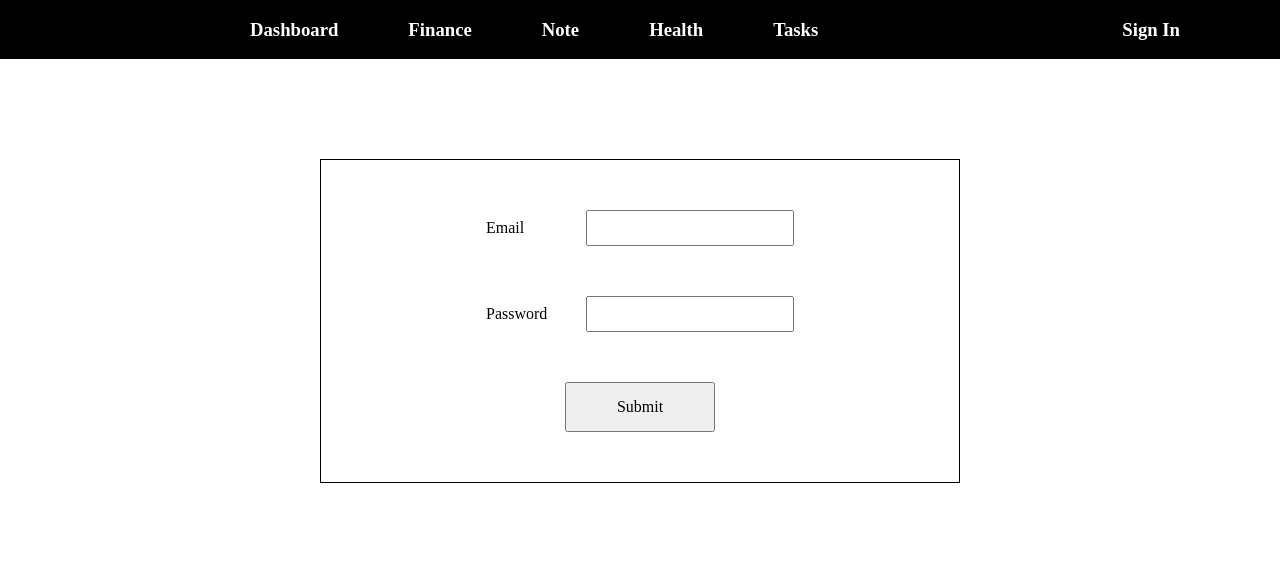
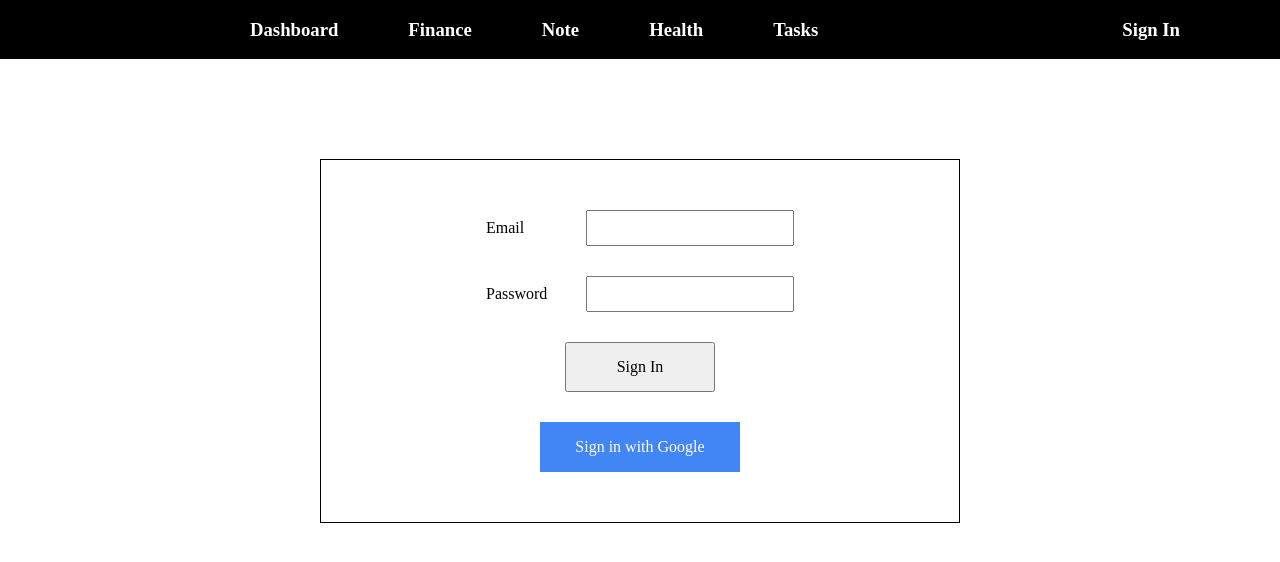
Before and after one commit to ShihYuChang/InfoSnap, a React (Create React App) app: page / in a window 1280 px wide. Both pictures are taken after a click on the button "Sign In". Shown: the top 562 px of the page. Built offline with nearby package versions, Linux system fonts and the light colour scheme; no server answers.

Commit message:
Adding google sign in button style

```diff
--- a/src/components/GoogleLogin.js
+++ b/src/components/GoogleLogin.js
@@ -1,8 +1,18 @@
+import styled from 'styled-components';
 import { useContext } from 'react';
 import { getAuth, signInWithPopup, GoogleAuthProvider } from 'firebase/auth';
 import { UserContext } from '../context/userContext';
 
-export default function Login() {
+const Button = styled.button`
+  width: 200px;
+  height: 50px;
+  background-color: #4285f4;
+  color: white;
+  border: 0;
+  cursor: pointer;
+`;
+
+export default function GoogleLogin() {
   const { setEmail } = useContext(UserContext);
   const provider = new GoogleAuthProvider();
   const auth = getAuth();
@@ -22,5 +32,5 @@ export default function Login() {
       });
   }
 
-  return <button onClick={login}>Login</button>;
+  return <Button onClick={login}>Sign in with Google</Button>;
 }
--- a/src/pages/Authentication/SignIn.js
+++ b/src/pages/Authentication/SignIn.js
@@ -2,6 +2,7 @@ import { getAuth, signInWithEmailAndPassword } from 'firebase/auth';
 import { useState, useContext } from 'react';
 import styled from 'styled-components/macro';
 import { UserContext } from '../../context/userContext';
+import GoogleLogin from '../../components/GoogleLogin';
 
 const Wrapper = styled.div`
   display: ${(props) => props.display};
@@ -14,7 +15,7 @@ const ContentWrapper = styled.form`
   flex-direction: column;
   align-items: center;
   justify-content: center;
-  gap: 50px;
+  gap: 30px;
   margin: 100px auto;
   border: 1px solid black;
   padding: 50px;
@@ -90,7 +91,8 @@ export default function SignIn({ display }) {
             />
           </InputWrapper>
         ))}
-        <SubmitBtn>Submit</SubmitBtn>
+        <SubmitBtn>Sign In</SubmitBtn>
+        <GoogleLogin />
       </ContentWrapper>
     </Wrapper>
   );
--- a/src/pages/Authentication/SignInPrompt.js
+++ b/src/pages/Authentication/SignInPrompt.js
@@ -1,5 +1,4 @@
 import styled from 'styled-components/macro';
-import { useNavigate } from 'react-router-dom';
 import GoogleLogin from '../../components/GoogleLogin';
 
 const IntroContainer = styled.div`
@@ -17,6 +16,7 @@ const IntroContainer = styled.div`
 const Button = styled.button`
   width: 150px;
   height: 50px;
+  margin-bottom: 20px;
 `;
 
 export default function SignInPrompt({ onClick, display }) {
```
